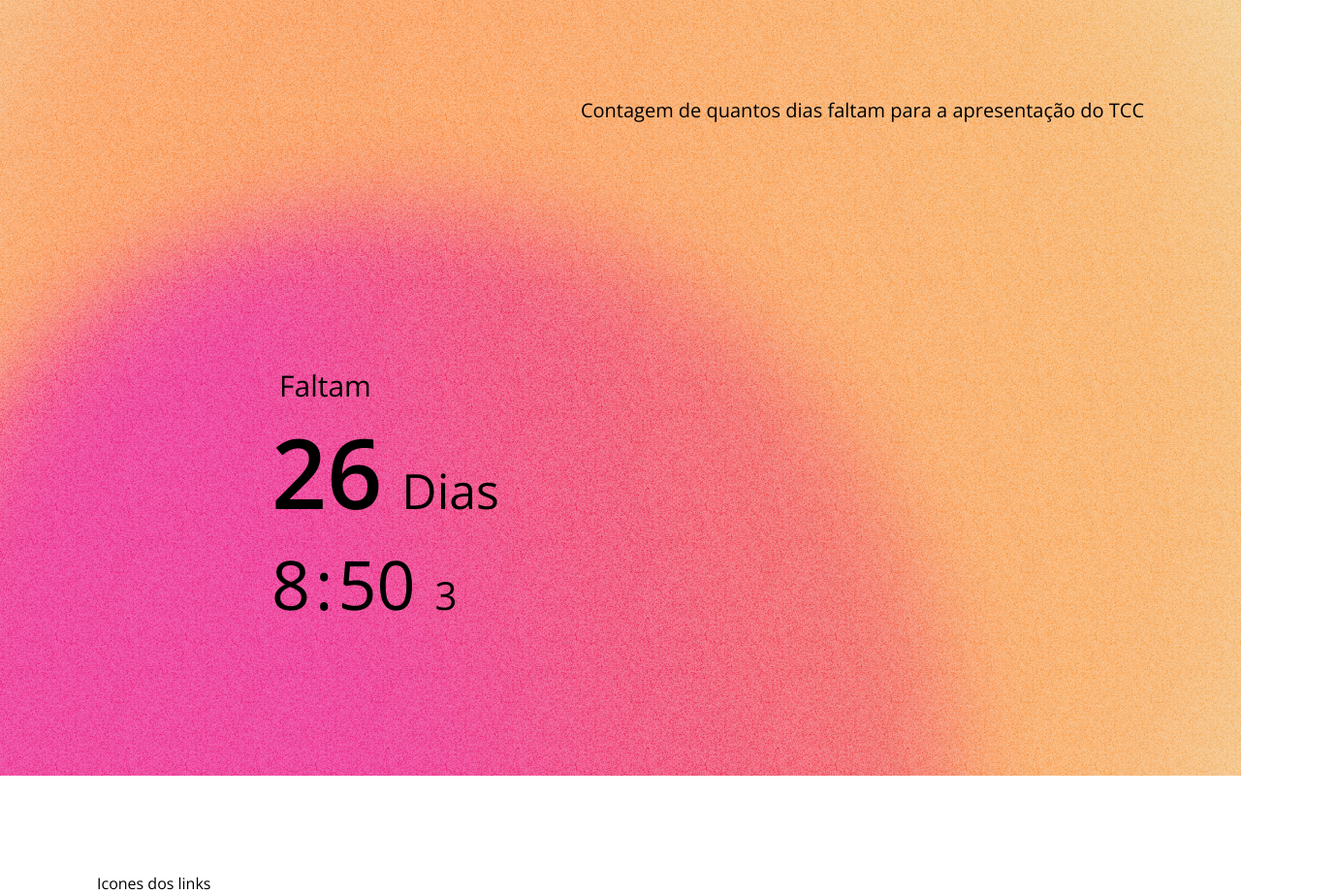
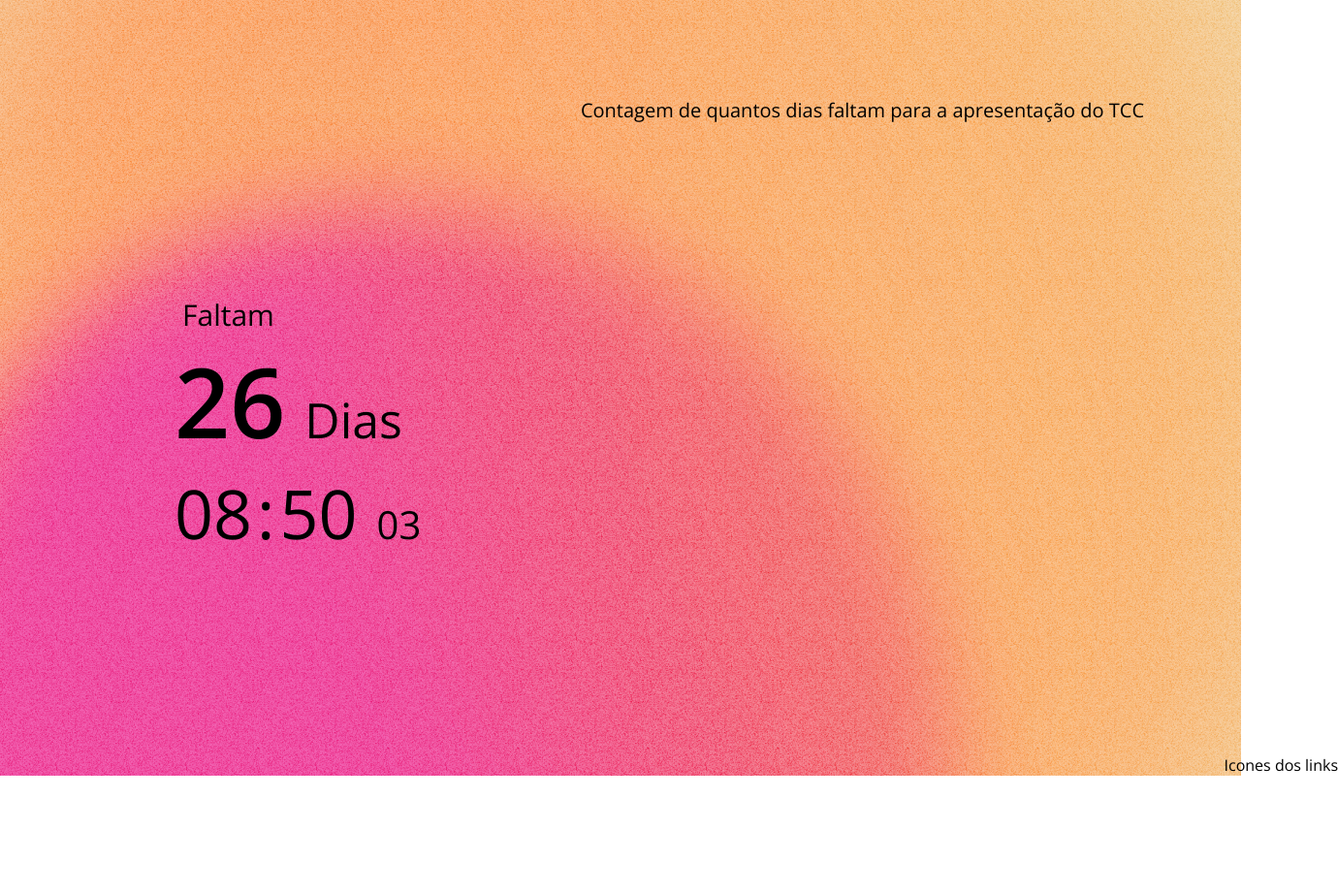
Before and after one commit to GusChenn/quanto-tempo-falta, a website: page express/index.html in a window 1280 px wide. Shown: the whole page at 97% size, 1380 px wide, since content can reach past the window. After the commit the page ends 800 px from the top, so only its background shows below. Drawn offline with nearby package versions, Linux system fonts and the light colour scheme.

Commit message:
Fix time formatting

```diff
--- a/express/index.html
+++ b/express/index.html
@@ -21,17 +21,20 @@
       <section class="countdown">
         <div class="faltam">Faltam</div>
         <div class="row">
-          <div class="quantityContainer days"></div>
+          <div class="quantityContainer days">0</div>
           <div class="dias">Dias</div>
         </div>
         <div class="row">
-          <div class="quantityContainer hours"></div>
+          <div class="quantityContainer hours">00</div>
           <div class="separator">:</div>
-          <div class="quantityContainer minutes"></div>
-          <div class="quantityContainer seconds"></div>
+          <div class="quantityContainer minutes">00</div>
+          <div class="quantityContainer seconds">00</div>
         </div>
       </section>
       <footer>
+        <a>
+          <img href="">
+        </a>
         Icones dos links
       </footer>
     </div>
--- a/express/main.js
+++ b/express/main.js
@@ -15,12 +15,16 @@ const timeCalculator = (now, targetDate) => {
   ];
 };
 
+const timeFormatter = (value) => (value > 9
+  ? value
+  : `0${value}`);
+
 const quantityContainer = document.getElementsByClassName('quantityContainer');
 
 setInterval(() => {
   const now = Date.now();
   const contents = timeCalculator(now, graduation);
   contents.forEach((content, index) => {
-    quantityContainer.item(index).innerHTML = (content);
+    quantityContainer.item(index).innerHTML = (timeFormatter(content));
   });
 }, 1000);
--- a/express/style.css
+++ b/express/style.css
@@ -64,7 +64,9 @@
 }
 
 .countdown {
-  margin: 250px 180px;
+  position: absolute;
+  top: 38%;
+  left: 180px;
   display: flex;
   flex-direction: column;
 }
@@ -109,3 +111,10 @@
   font-size: 40px;
   margin-left: 20px;
 }
+
+footer {
+  position: absolute;
+  bottom: 0;
+  width: 100%;
+  text-align: right;
+}
```
